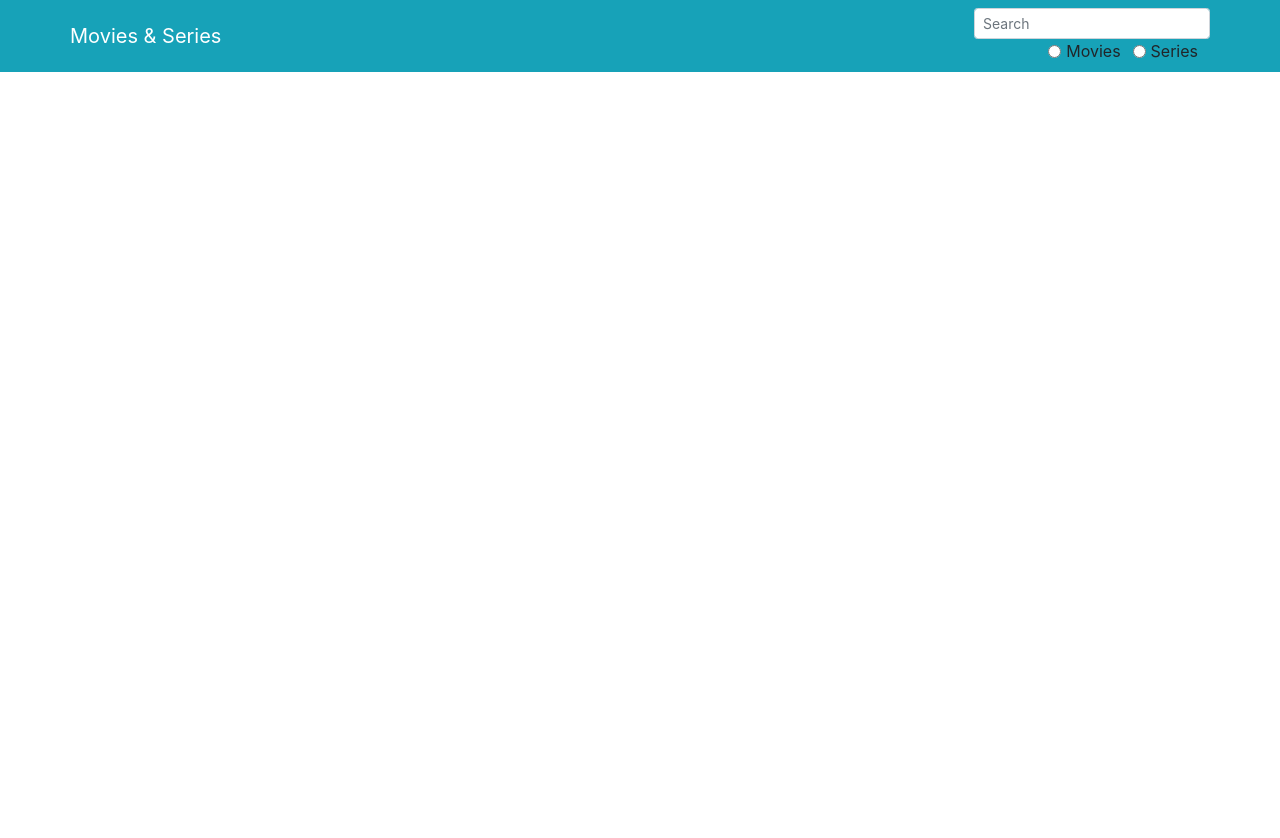
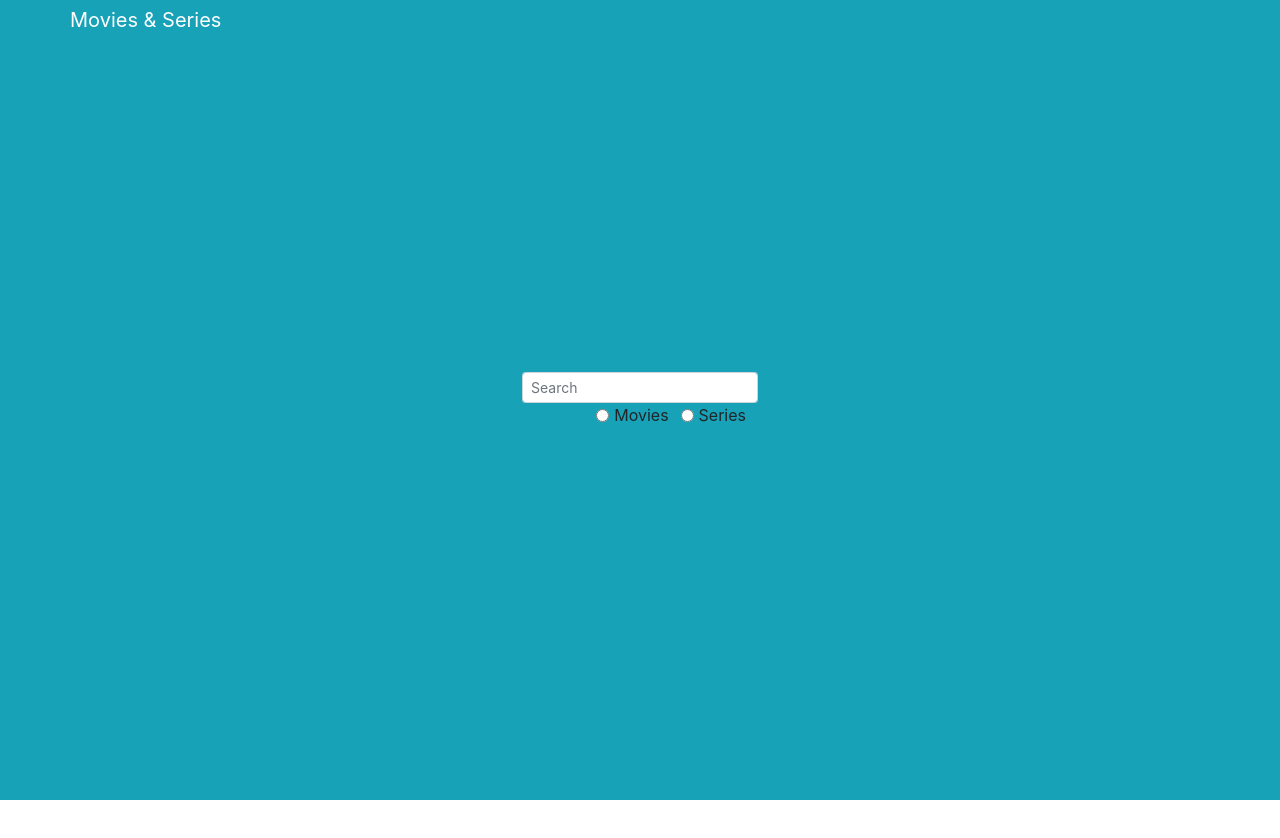
Before and after one commit to LuisGSandoval/quick-test, a React (Create React App) app: page / in a window 1280 px wide. Shown: the top 838 px of the page. Before the commit the page ends 800 px from the top, so only its background shows below. Built offline with nearby package versions, Linux system fonts and the light colour scheme.

Commit message:
Se mejora el search bar en fullscreen

```diff
--- a/src/Components/Header.js
+++ b/src/Components/Header.js
@@ -1,107 +1,39 @@
-import React, { useContext } from 'react';
+import React, { useContext, useEffect } from 'react';
 import { CTX } from '../Store';
 
-import { requestMovies } from '../Actions/moviesActions';
+import SearchForm from './SearchForm';
 
 import Spinner from 'react-bootstrap/Spinner';
 import Navbar from 'react-bootstrap/Navbar';
-import Form from 'react-bootstrap/Form';
-import FormControl from 'react-bootstrap/FormControl';
 
 const Header = () => {
-  const [appData, dispatcher] = useContext(CTX);
+  const [appData] = useContext(CTX);
 
-  const handleChange = e => {
-    dispatcher({
-      type: 'UPDATE_SEARCH_MOVIE_NAME',
-      payload: e.target.value
-    });
-    requestAllMovies();
-    dispatcher({
-      type: 'TOGGLE_LOADER',
-      payload: true
-    });
-  };
-  const handleCheck = e => {
-    dispatcher({
-      type: 'UPDATE_SEARCH_MOVIE_TYPE',
-      payload: e.target.value
-    });
-    requestAllMovies();
-  };
-  const requestAllMovies = () => {
-    let filters = {
-      t: appData.searchedMovieSerieName,
-      type: appData.searchedMovieSerieType
-    };
-
-    requestMovies(filters)
-      .then(data => {
-        console.log(data);
-        dispatcher({
-          type: 'TOGGLE_LOADER',
-          payload: false
-        });
-        if (data.Search) {
-          dispatcher({
-            type: 'LOAD_ALL_MOVIES',
-            payload: data.Search
-          });
-        }
-      })
-      .catch(err => {
-        dispatcher({
-          type: 'TOGGLE_LOADER',
-          payload: false
-        });
-        console.log(err);
-      });
-  };
-
-  const { searchedMovieSerieName } = appData;
+  useEffect(() => {
+    if (appData.searchedMovieSerieName.length < 1) {
+      document.body.classList.add('modal-open');
+    } else {
+      document.body.classList.remove('modal-open');
+    }
+  }, [appData.searchedMovieSerieName]);
 
   return (
-    <Navbar bg="info" variant="dark" className="justify-content-between">
-      <div className="container">
-        <Navbar.Brand href="#home">Movies & Series</Navbar.Brand>
-        {appData.loader && (
-          <Spinner animation="border" className="float-right" variant="white" />
-        )}
+    <>
+      <Navbar
+        bg="info"
+        variant="dark"
+        className={` ${
+          appData.searchedMovieSerieName.length < 1 ? 'search-full-height' : ''
+        }`}
+      >
+        <div className="container">
+          <Navbar.Brand href="/">Movies & Series</Navbar.Brand>
+          {appData.loader && <Spinner animation="border" variant="white" />}
 
-        <Form className="text-right" onSubmit={e => e.preventDefault()}>
-          <div key="inline-radio">
-            <FormControl
-              type="text"
-              placeholder="Search"
-              size="sm"
-              value={searchedMovieSerieName}
-              name="searchedMovieSerieName"
-              onChange={handleChange}
-              onKeyUp={handleChange}
-            />
-
-            <Form.Check
-              inline
-              label="Movies"
-              id="Movies"
-              name="MoviesOrSeriesType"
-              type="radio"
-              value="movies"
-              onChange={handleCheck}
-            />
-            <Form.Check
-              inline
-              label="Series"
-              id="Series"
-              name="MoviesOrSeriesType"
-              type="radio"
-              value="series"
-              onChange={handleCheck}
-            />
-          </div>
-        </Form>
-      </div>
-    </Navbar>
+          <SearchForm />
+        </div>
+      </Navbar>
+    </>
   );
 };
 
--- a/src/Components/MovieDescription.js
+++ b/src/Components/MovieDescription.js
@@ -37,7 +37,7 @@ const MovieDescription = () => {
                 <div className="my-3">
                   <Rating
                     readonly={true}
-                    emptySymbol="far fa-heart mr-2"
+                    emptySymbol="far fa-heart text-warning mr-2"
                     fullSymbol="fas fa-heart text-warning mr-2"
                     initialRating={appData.movieDescription.imdbRating / 2}
                   />
@@ -62,9 +62,11 @@ const MovieDescription = () => {
 
                 <p className="card-text">{appData.movieDescription.Plot}</p>
 
-                <button className="btn btn-info" onClick={handleClose}>
-                  close
-                </button>
+                <div className="text-right">
+                  <button className="btn btn-info" onClick={handleClose}>
+                    close
+                  </button>
+                </div>
               </div>
             </div>
           </div>
--- /dev/null
+++ b/src/Components/SearchForm.js
@@ -0,0 +1,104 @@
+import React, { useContext } from 'react';
+import { CTX } from '../Store';
+
+import { requestMovies } from '../Actions/moviesActions';
+
+import Form from 'react-bootstrap/Form';
+import FormControl from 'react-bootstrap/FormControl';
+
+const SearchForm = () => {
+  const [appData, dispatcher] = useContext(CTX);
+
+  const requestAllMovies = () => {
+    let filters = {
+      t: appData.searchedMovieSerieName,
+      type: appData.searchedMovieSerieType
+    };
+
+    requestMovies(filters)
+      .then(data => {
+        console.log(data);
+        dispatcher({
+          type: 'TOGGLE_LOADER',
+          payload: false
+        });
+        if (data.Search) {
+          dispatcher({
+            type: 'LOAD_ALL_MOVIES',
+            payload: data.Search
+          });
+        }
+      })
+      .catch(err => {
+        dispatcher({
+          type: 'TOGGLE_LOADER',
+          payload: false
+        });
+        console.log(err);
+      });
+  };
+
+  const handleChange = e => {
+    dispatcher({
+      type: 'UPDATE_SEARCH_MOVIE_NAME',
+      payload: e.target.value
+    });
+    requestAllMovies();
+    if (appData.searchedMovieSerieName.length > 0) {
+      dispatcher({
+        type: 'TOGGLE_LOADER',
+        payload: true
+      });
+    }
+  };
+  const handleCheck = e => {
+    dispatcher({
+      type: 'UPDATE_SEARCH_MOVIE_TYPE',
+      payload: e.target.value
+    });
+    requestAllMovies();
+  };
+
+  const { searchedMovieSerieName } = appData;
+
+  return (
+    <Form className="text-right" onSubmit={e => e.preventDefault()}>
+      <div className="row">
+        <div className="col-12">
+          <FormControl
+            type="text"
+            placeholder="Search"
+            size="sm"
+            value={searchedMovieSerieName}
+            name="searchedMovieSerieName"
+            onChange={handleChange}
+            onKeyUp={handleChange}
+          />
+
+          <div key="inline-radio">
+            <Form.Check
+              inline
+              label="Movies"
+              id="Movies"
+              name="MoviesOrSeriesType"
+              type="radio"
+              value="movies"
+              onChange={handleCheck}
+            />
+            <Form.Check
+              inline
+              label="Series"
+              id="Series"
+              name="MoviesOrSeriesType"
+              type="radio"
+              value="series"
+              onChange={handleCheck}
+            />
+          </div>
+        </div>
+      </div>
+    </Form>
+  );
+};
+
+export default SearchForm;
--- a/src/Store.js
+++ b/src/Store.js
@@ -72,6 +72,7 @@ function reducer(state, action) {
 // Initial state
 
 const initialState = {
+  // Movie search
   searchedMovieSerieName: '',
   searchedMovieSerieType: '',
 
--- a/src/index.css
+++ b/src/index.css
@@ -7,11 +7,28 @@ body {
   -moz-osx-font-smoothing: grayscale;
 }
 
-/* code {
-  font-family: source-code-pro, Menlo, Monaco, Consolas, "Courier New",
-    monospace;
-} */
-
 .showHand {
   cursor: pointer;
 }
+.search-full-height {
+  height: 100vh;
+}
+
+.search-full-height div a.navbar-brand {
+  position: absolute !important;
+  top: 0px !important;
+}
+
+.search-full-height div form {
+  width: 100%;
+  display: flex;
+  justify-content: center;
+}
+
+.search-negative-margin {
+  margin-top: -55px;
+}
+
+.z-index-1000 {
+  z-index: 1000;
+}
```
